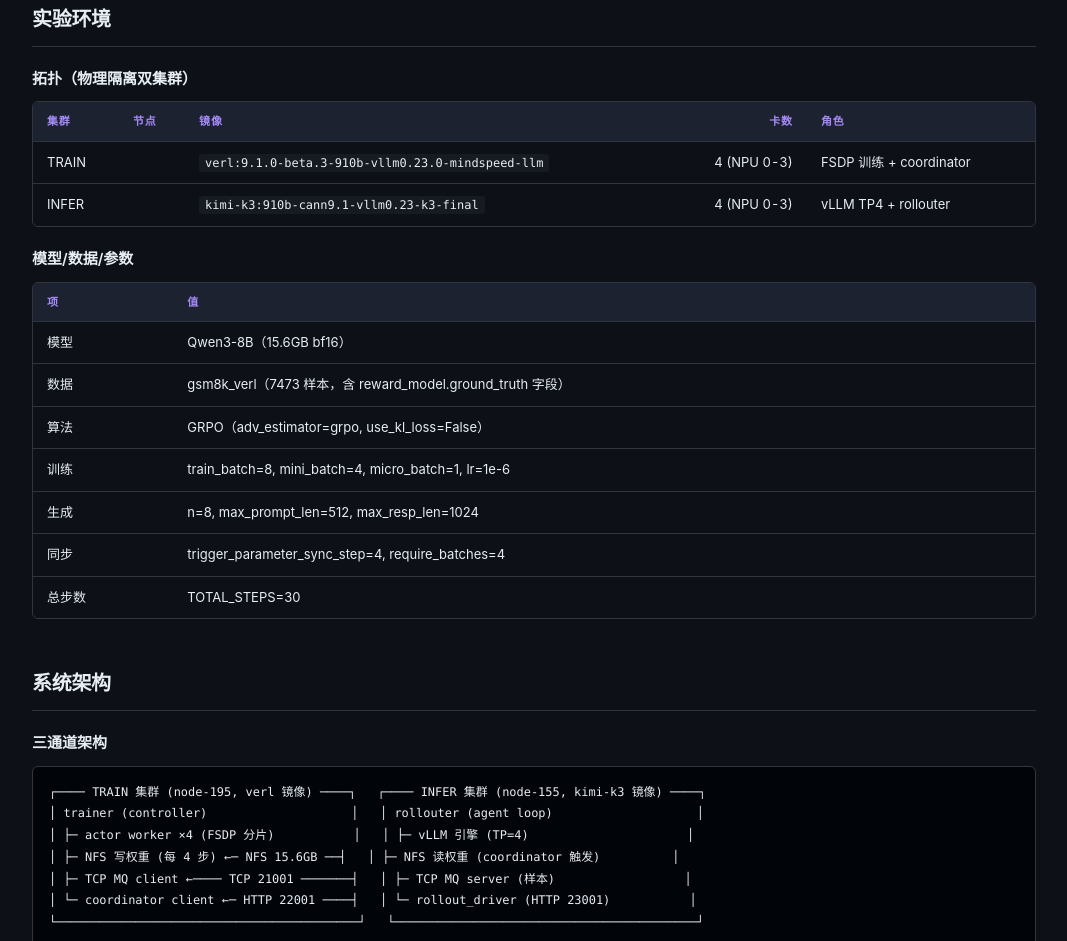
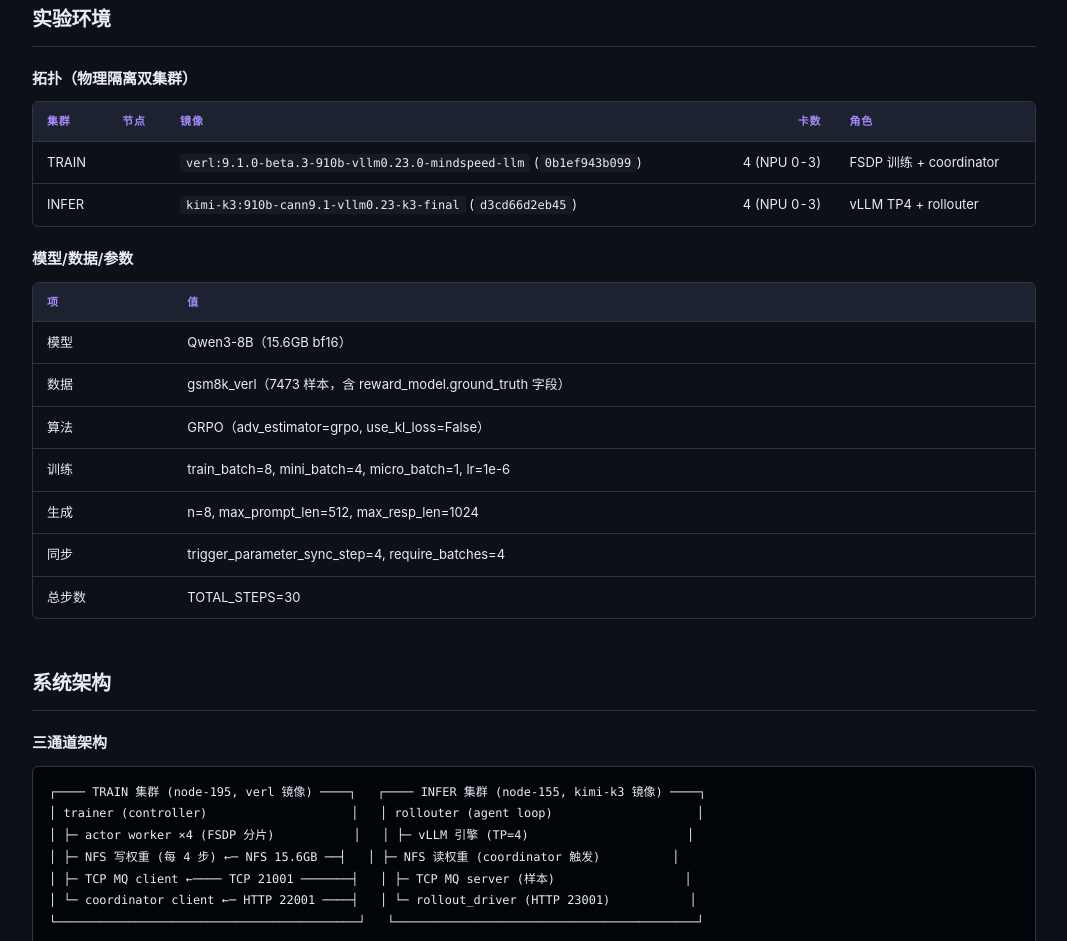
Before and after one commit to versatile-ai/report-hub, a plain HTML site: page automodelwire/verl-npu-grpo-double-cluster/2026-08-11-stage-report.html in a window 1280 px wide. Shown: the part 3371-4312 px from the top of the page, without its empty margins (106-1173 px from the left). Drawn offline with Linux system fonts and the light colour scheme.

Commit message:
fix(report-hub): 30 步验证报告补镜像 ID 溯源
- TRAIN: verl:9.1.0-beta.3-910b-vllm0.23.0-mindspeed-llm (0b1ef943b099)
- INFER: kimi-k3:910b-cann9.1-vllm0.23-k3-final (d3cd66d2eb45)

Co-Authored-By: Claude Opus 4.8 (1M context) <noreply@anthropic.com>

```diff
--- a/automodelwire/verl-npu-grpo-double-cluster/2026-08-11-stage-report.html
+++ b/automodelwire/verl-npu-grpo-double-cluster/2026-08-11-stage-report.html
@@ -289,8 +289,8 @@
       <table>
         <thead><tr><th>集群</th><th>节点</th><th>镜像</th><th class="num">卡数</th><th>角色</th></tr></thead>
         <tbody>
-          <tr><td>TRAIN</td><td><node-195></td><td><code>verl:9.1.0-beta.3-910b-vllm0.23.0-mindspeed-llm</code></td><td class="num">4 (NPU 0-3)</td><td>FSDP 训练 + coordinator</td></tr>
-          <tr><td>INFER</td><td><node-155></td><td><code>kimi-k3:910b-cann9.1-vllm0.23-k3-final</code></td><td class="num">4 (NPU 0-3)</td><td>vLLM TP4 + rollouter</td></tr>
+          <tr><td>TRAIN</td><td><node-195></td><td><code>verl:9.1.0-beta.3-910b-vllm0.23.0-mindspeed-llm</code> (<code>0b1ef943b099</code>)</td><td class="num">4 (NPU 0-3)</td><td>FSDP 训练 + coordinator</td></tr>
+          <tr><td>INFER</td><td><node-155></td><td><code>kimi-k3:910b-cann9.1-vllm0.23-k3-final</code> (<code>d3cd66d2eb45</code>)</td><td class="num">4 (NPU 0-3)</td><td>vLLM TP4 + rollouter</td></tr>
         </tbody>
       </table>
     </div>
```
